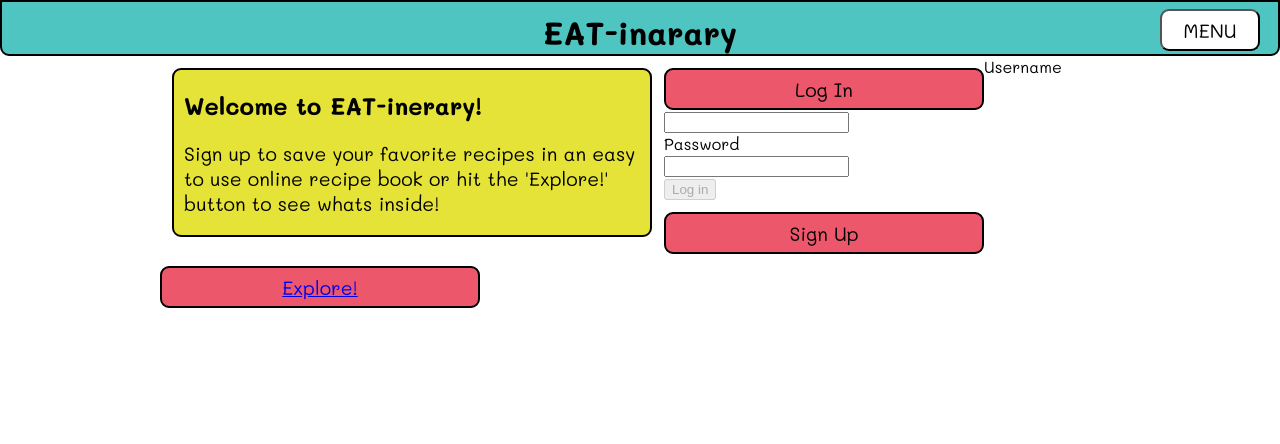
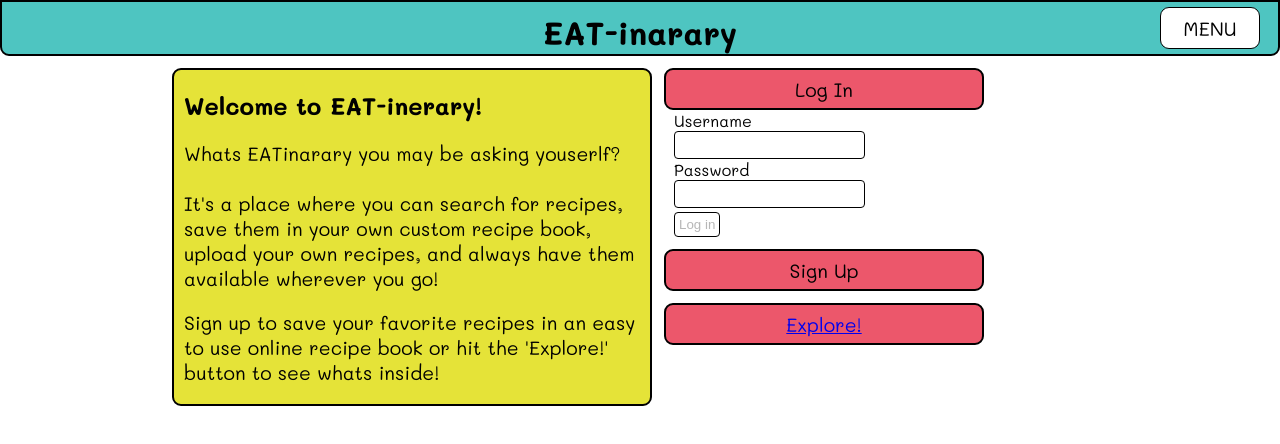
Before and after one commit to rupp-colin/eatinarary-client, a React (Create React App) app: page / in a window 1280 px wide. Both pictures are taken after a click on the button "Log In". Shown: the top 444 px of the page. Built offline with nearby package versions, Linux system fonts and the light colour scheme; no server answers.

Commit message:
styled landning page

```diff
--- a/src/components/header.css
+++ b/src/components/header.css
@@ -53,7 +53,7 @@ h1 {
     vertical-align: middle;
     position: relative;
     right: 18px;
-    top: 7px;
+    top: 1px;
     border-radius: 9px;
     background-color: white;
     font-family: 'Mali', cursive;
@@ -62,6 +62,6 @@ h1 {
     -webkit-transition: font-size 2s;
 }
 
-button:hover {
+.menu-button:hover {
     font-size: 1.6em;
 }
--- a/src/components/landing-nav.css
+++ b/src/components/landing-nav.css
@@ -11,6 +11,6 @@
 
 }
 
-button:hover {
+.explore-button:hover, .sign-in-button:hover, .register-button:hover {
     font-size: 1.6em;
 }
--- a/src/components/landing-page.js
+++ b/src/components/landing-page.js
@@ -8,6 +8,9 @@ export default function LandingPage(props) {
       <div className="nav-spacer col-12"></div>
       <div className="welcome-message col-6">
         <h2>Welcome to EAT-inerary!</h2>
+        <p>Whats EATinarary you may be asking youserlf? <br/><br/> It's a place where
+          you can search for recipes, save them in your own custom recipe book, upload
+          your own recipes, and always have them available wherever you go!</p>
         <p>Sign up to save your favorite recipes in an easy to use online recipe book or hit the 'Explore!' button to see whats inside!</p>
       </div>
       <LandingNav />
--- /dev/null
+++ b/src/components/login-form.css
@@ -0,0 +1,24 @@
+.form-error {
+    color: red;
+    font-size: .8em;
+}
+
+#password, #username, #passwordConfirm {
+    border-radius: 4px;
+    height: 28px;
+    border: 1px solid black;
+    padding: 6px;
+}
+
+button {
+    background-color: white;
+    border: 1px solid black;
+    border-radius: 4px;
+    padding: 4px;
+    margin-top: 4px;
+    -webkit-transition: font-size 2s;
+}
+
+form.login-form button:hover {
+    font-size:1.2em;
+}
--- a/src/components/login-form.js
+++ b/src/components/login-form.js
@@ -3,6 +3,7 @@ import {Field, reduxForm, focus} from 'redux-form';
 import Input from './input';
 import {login} from '../actions/authorization.js'
 import {required, nonEmpty, isTrimmed} from '../validators.js';
+import './login-form.css';
 
 export class LogInForm extends React.Component {
 
@@ -22,13 +23,14 @@ export class LogInForm extends React.Component {
     }
     return (
       <form
-        className="login-form"
+        className="login-form col-4"
         onSubmit={this.props.handleSubmit(values => {
           return this.onSubmit(values)
         })}>
         {error}
         <label htmlFor="username">Username</label>
         <Field
+          className="form-input"
           component={Input}
           type="text"
           name="username"
@@ -37,6 +39,7 @@ export class LogInForm extends React.Component {
         />
         <label htmlFor="password">Password</label>
         <Field
+          className="form-input"
           component={Input}
           type="password"
           name="password"
--- a/src/components/signup-form.js
+++ b/src/components/signup-form.js
@@ -3,9 +3,11 @@ import {Field, reduxForm, focus} from 'redux-form';
 import Input from './input.js';
 import {login, registerUser} from '../actions/authorization.js';
 import {required, isTrimmed, nonEmpty, length, matches} from '../validators.js';
+import './login-form.css';
 const passwordLength = length({min: 9, max:72});
 const usernameLength = length({min:3, max: 12})
 const matchesPassword = matches('password');
+
 
 export class SignUpForm extends React.Component {
 
@@ -21,7 +23,7 @@ export class SignUpForm extends React.Component {
   render() {
     return (
       <form
-        className="login-form"
+        className="login-form col-4"
         onSubmit={this.props.handleSubmit(values => {
           this.onSubmit(values);
         })}>
```
